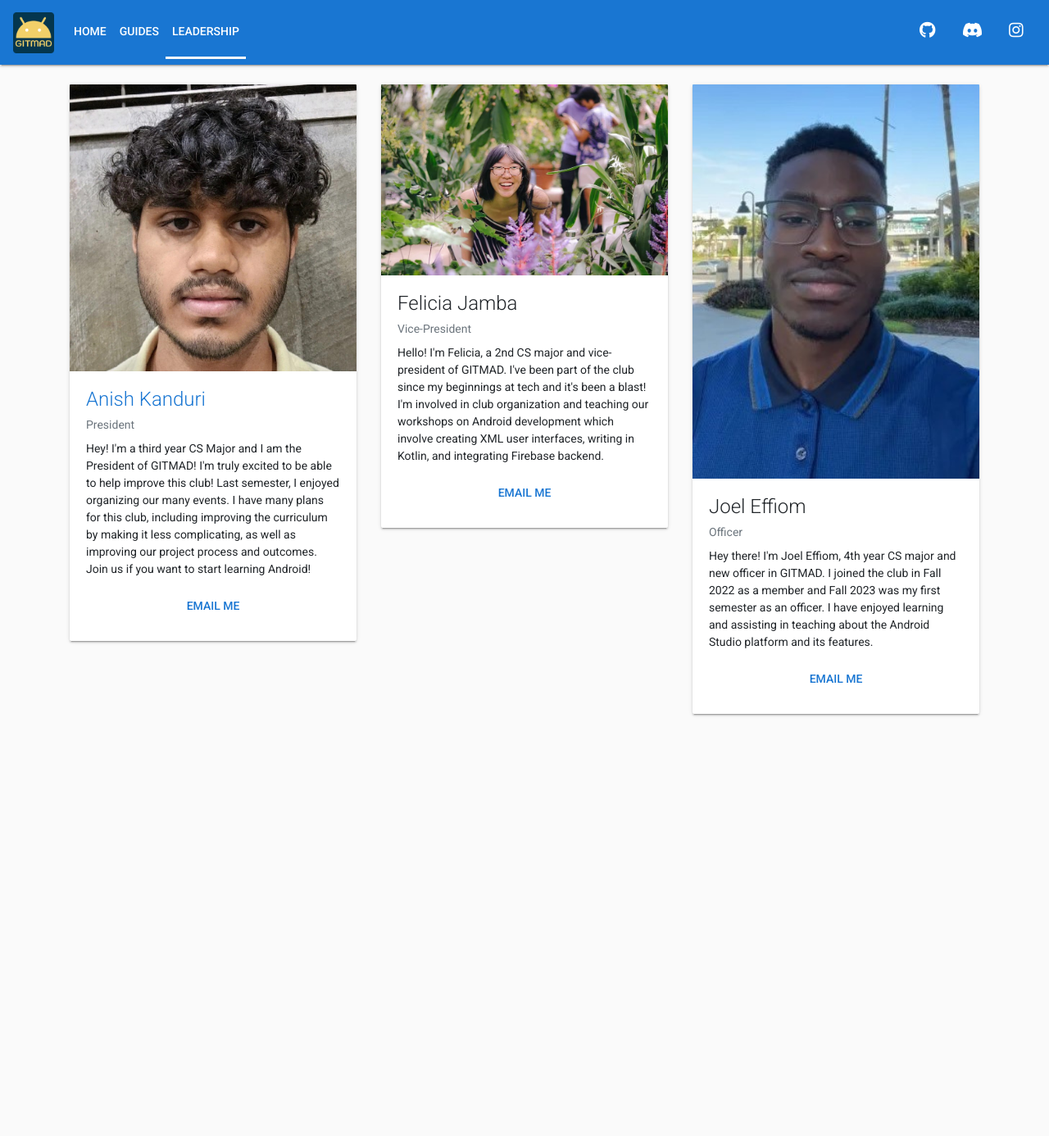
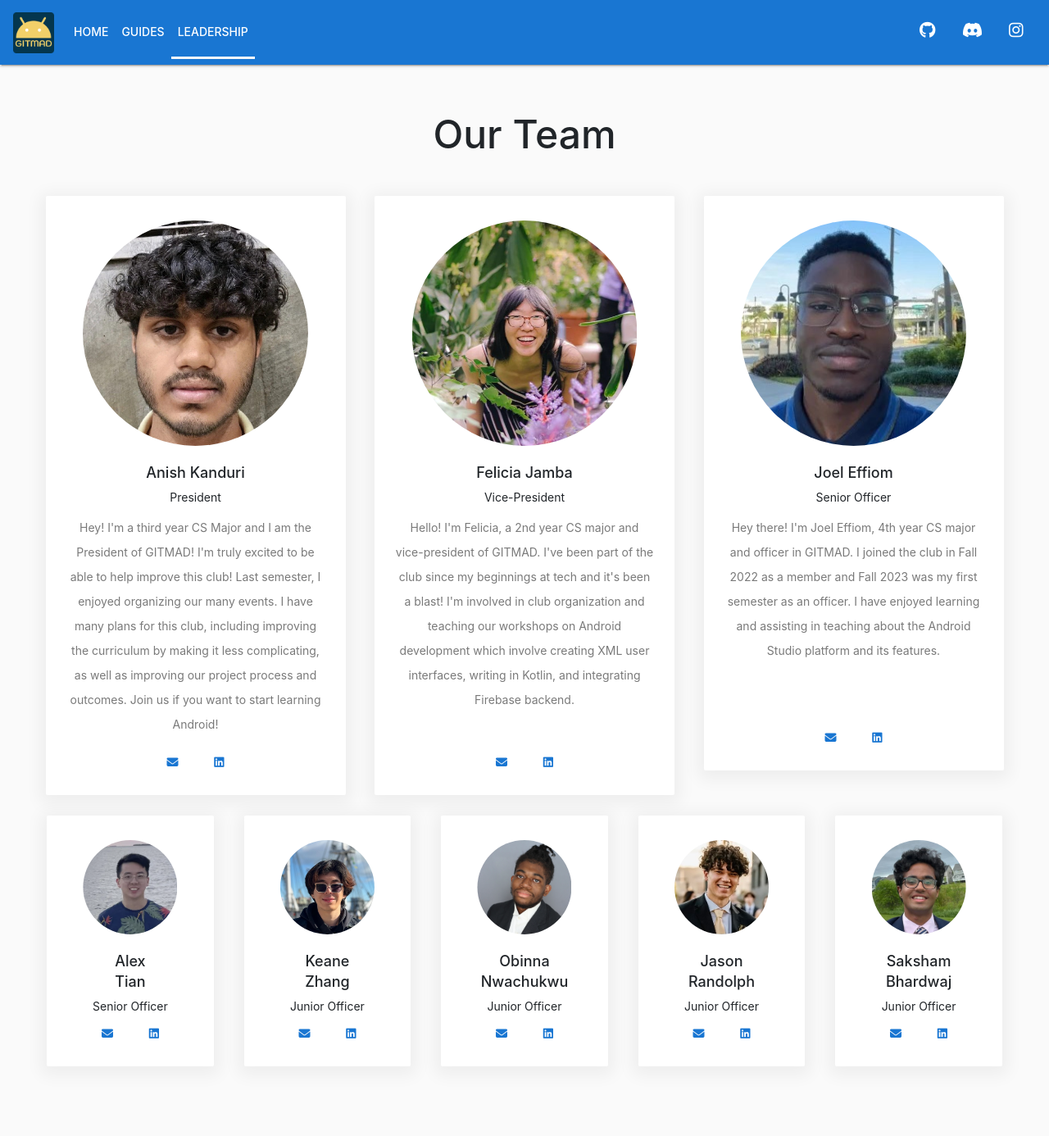
Before and after one commit to git-mad/gitmad.github.io, a Jekyll site: the page built from about.html, in a window 1280 px wide. Shown: the whole page at 82% size. Built offline with Jekyll 4.4.1, drawn with Linux system fonts in a browser that asks for light colours; nearby versions of some CDN libraries; before the commit the page ends 900 px from its top, so only the background shows below that.

Commit message:
updated officer page

```diff
--- a/_data/officers.yml
+++ b/_data/officers.yml
@@ -2,13 +2,15 @@
 #   picture: /assets/images/officers/kkannampully.jpg
 #   email: kkannampully@gatech.edu
 #   position: President
-#   bio: Hey! I'm a second year CS Major and I am one of your Co-Presidents of GITMAD! I'm truly excited to be able to help improve this club! Last semester, I was the Events Coordinator and I was able to set up many Android-related Tech Talks with big companies such as Microsoft, State Farm, Capital One, UPS, and more! I have many plans for this club, including improving the curriculum by making it less complicating, as well as many more Tech talks throughout the year (so make sure to bring your resumes). Join us if you want to start learning Android!
+#   bio: Hey! I'm a second year CS Major and I am one of your Co-Presidents of GITMAD! I'm truly excited to be able to help improve this club! Last semester, I was the Events Coordinator and I was able to set up many Android-related Tech Talks with big companies such as Microsoft, State Farm, Capital One, UPS, and more! I have many plans for this club, including improving
+#        the curriculum by making it less complicating, as well as many more Tech talks throughout the year (so make sure to bring your resumes). Join us if you want to start learning Android!
 
 # - name: Fuad Youssef
 #   picture: /assets/images/officers/fyoussef.jpg
 #   email: fuadyoussef@gatech.edu
 #   position: Officer
-#   bio: Hello, I’m Fuad. I’m a CS and Chinese major. I founded and worked on my high school’s app team and work at Neopod currently. I’m most experienced in Java but have been trying to use Kotlin recently. I enjoy hackathons and have been trying to get into teaching.  My main interests are in how the user should be interacting with the app and project design/management. Please reach out if you have any questions or would like to talk!
+#   bio: Hello, I’m Fuad. I’m a CS and Chinese major. I founded and worked on my high school’s app team and work at Neopod currently. I’m most experienced in Java but have been trying to use Kotlin recently. I enjoy hackathons and have been trying to get into teaching.  My main interests are in how the user should be interacting with the app and project design/management.
+#        Please reach out if you have any questions or would like to talk!
 
 # - name:
 #   picture:
@@ -34,7 +36,9 @@
 #   picture: /assets/images/officers/aveerappan.jpg
 #   email: akashpl2002@outlook.com
 #   position: Officer
-#   bio: Hello, I am Akash, and I am a freshman at Georgia Institute of Technology. I have been coding since eighth grade, and it has always been my goal to impact those around me with technology and computer science. When I moved to the US initially in eighth grade from India, the relative "newness" of everything was astonishing and overwhelming, and something more stable and static like learning to code from home gave me a sense of purpose and a medium of connecting to other similar-minded individuals. And this is the energy that I have been leveraging ever since to build community-inspired software and products that helps and empowers people with computer science. I am excited to have been appointed as technical officer at GITMAD, and it is my absolute pleasure to have the opportunity to work with you and build some incredible apps!
+#   bio: Hello, I am Akash, and I am a freshman at Georgia Institute of Technology. I have been coding since eighth grade, and it has always been my goal to impact those around me with technology and computer science. When I moved to the US initially in eighth grade from India, the relative "newness" of everything was astonishing and overwhelming, and something more stable and
+#        static like learning to code from home gave me a sense of purpose and a medium of connecting to other similar-minded individuals. And this is the energy that I have been leveraging ever since to build community-inspired software and products that helps and empowers people with computer science. I am excited to have been appointed as technical officer at GITMAD, and it
+#        is my absolute pleasure to have the opportunity to work with you and build some incredible apps!
 
 - name: Anish Kanduri
   website: https://www.linkedin.com/in/anish-kanduri/
@@ -42,15 +46,55 @@
   email: akanduri3@gatech.edu
   position: President
   bio: Hey! I'm a third year CS Major and I am the President of GITMAD! I'm truly excited to be able to help improve this club! Last semester, I enjoyed organizing our many events. I have many plans for this club, including improving the curriculum by making it less complicating, as well as improving our project process and outcomes. Join us if you want to start learning Android!
+  newline: 0
 
 - name: Felicia Jamba
-  picture: /assets/images/officers/fjamba.jpg
+  website: https://www.linkedin.com/in/fjamba/
+  picture: /assets/images/officers/fjamba.jpeg
   email: fjamba@gatech.edu
   position: Vice-President
-  bio: Hello! I'm Felicia, a 2nd CS major and vice-president of GITMAD. I've been part of the club since my beginnings at tech and it's been a blast! I'm involved in club organization and teaching our workshops on Android development which involve creating XML user interfaces, writing in Kotlin, and integrating Firebase backend.
+  bio: Hello! I'm Felicia, a 2nd year CS major and vice-president of GITMAD. I've been part of the club since my beginnings at tech and it's been a blast! I'm involved in club organization and teaching our workshops on Android development which involve creating XML user interfaces, writing in Kotlin, and integrating Firebase backend.
+  newline: 2
 
 - name: Joel Effiom
+  website: https://www.linkedin.com/in/joel-effiom-b148631b3
   picture: /assets/images/officers/jeffiom.jpg
   email: jeffiom3@gatech.edu
-  position: Officer
-  bio: Hey there! I'm Joel Effiom, 4th year CS major and new officer in GITMAD. I joined the club in Fall 2022 as a member and Fall 2023 was my first semester as an officer. I have enjoyed learning and assisting in teaching about the Android Studio platform and its features.
+  position: Senior Officer
+  bio: Hey there! I'm Joel Effiom, 4th year CS major and officer in GITMAD. I joined the club in Fall 2022 as a member and Fall 2023 was my first semester as an officer. I have enjoyed learning and assisting in teaching about the Android Studio platform and its features.
+  newline: 3
+
+- firstName: Alex
+  lastName: Tian
+  website: https://www.linkedin.com/in/atian9/
+  picture: /assets/images/officers/atian.png
+  email: atian9@gatech.edu
+  position: Senior Officer
+
+- firstName: Keane
+  lastName: Zhang
+  website: https://www.linkedin.com/in/zhang-ke-wei/
+  picture: /assets/images/officers/kzhang.jpg
+  email: kzhang607@gatech.edu
+  position: Junior Officer
+
+- firstName: Obinna
+  lastName: Nwachukwu
+  website: https://www.linkedin.com/in/obinnanwachukwugt/
+  picture: /assets/images/officers/onwachukwu.png
+  email: obinna@gatech.edu
+  position: Junior Officer
+
+- firstName: Jason
+  lastName: Randolph
+  website: https://www.linkedin.com/in/jason-randolph
+  picture: /assets/images/officers/jrandolph.jpg
+  email: jrandolph33@gatech.edu
+  position: Junior Officer
+
+- firstName: Saksham
+  lastName: Bhardwaj
+  website: https://www.linkedin.com/in/sakshambgt/
+  picture: /assets/images/officers/sbhardwaj.jpg
+  email: sbhardwaj73@gatech.edu
+  position: Junior Officer
--- a/about.html
+++ b/about.html
@@ -3,31 +3,86 @@ layout: default
 permalink: /about/
 ---
 
-<div class="container">
-	<br>
-	<div class="row">
-	  {% for officer in site.data.officers %}
-		<div class="col-md-4">
-		  <div class="card mb-4">
-			{% if officer.picture != null %}
-            	<img class="card-img-top" src="{{ officer.picture }}" alt="Picture of {{ officer.name }}">
-			{% else %}
+<head>
+	<link rel="stylesheet" type="text/css" href="/assets/css/style.css">
+	<link rel="stylesheet" type="text/css" href="/assets/css/responsive.css">
+	<script src="https://kit.fontawesome.com/42ad7e6248.js" crossorigin="anonymous"></script>
+</head>
+
+<div class="responsive-container-block container">
+	<p class="text-blk team-head-text">
+	  Our Team
+	</p>
+	<div class="responsive-container-block" style="width: 100%;">
+	  {% for officer in site.data.officers limit:3 %}
+		<div class="responsive-cell-block wk-desk-4 wk-ipadp-4 wk-tab-6 wk-mobile-12 card-container top-row">
+		  <div class="card">
+			<div class="exec-image-wrapper">
+			  {% if officer.picture != null %}
+				<img class="team-member-image" src="{{ officer.picture }}" alt="Picture of {{ officer.name }}">
+			  {% else %}
 				<img class="card-img-top" src="/assets/images/officers/default.png" alt="Picture of {{ officer.name }}">
-			{% endif %}
-			<div class="card-body">
-			  {% if officer.website == null %}
-				<h5 class="card-title">{{ officer.name }}</h5>
-			  {% else %}
-				<a href="{{ officer.website }}"><h5 class="card-title">{{ officer.name }}</h5></a>
 			  {% endif %}
-			  <p class="card-subtitle mb-2 text-muted">{{ officer.position }}</p>
-			  <p class="card-text">{{ officer.bio }}</p>
-			  {% if officer.email != null %}
-				<a href="mailto:{{ officer.email }}" class="btn btn-primary btn-block">email me</a>
+			</div>
+			<p class="text-blk name">
+			  {{ officer.name }}
+			</p>
+			<p class="text-blk position">
+			  {{ officer.position }}
+			</p>
+			<p class="text-blk feature-text">
+			  {{ officer.bio }}
+			  {% for _ in (1..officer.newline) %}
+				<br>
+			  {% endfor %}
+			</p>
+			<div class="social-icons">
+			  <a href="mailto:{{ officer.email }}" target="_blank">
+				<i class="fa-solid fa-envelope"></i>
+			  </a>
+			  {% if officer.website != null %}
+			    <a href="{{ officer.website }}" target="_blank">
+				  <i class="fa-brands fa-linkedin"></i>
+			    </a>
 			  {% endif %}
 			</div>
 		  </div>
 		</div>
 	  {% endfor %}
+
+	  {% assign skipped_count = 0 %}
+	  {% for officer in site.data.officers %}
+		{% if skipped_count < 3 %}
+		  {% assign skipped_count = skipped_count | plus: 1 %}
+		{% else %}
+		  <div class="responsive-cell-block wk-desk-2 wk-ipadp-2 wk-tab-4 wk-mobile-12 card-container">
+			<div class="card">
+			  <div class="team-image-wrapper">
+				{% if officer.picture != null %}
+				  <img class="team-member-image" src="{{ officer.picture }}" alt="Picture of {{ officer.name }}">
+				{% else %}
+				  <img class="card-img-top" src="/assets/images/officers/default.png" alt="Picture of {{ officer.name }}">
+				{% endif %}
+			  </div>
+			  <p class="text-blk name">
+				{{ officer.firstName }}<br>{{officer.lastName}}
+			  </p>
+			  <p class="text-blk position">
+				{{ officer.position }}
+			  </p>
+			  <div class="social-icons">
+				<a href="mailto:{{ officer.email }}" target="_blank">
+				  <i class="fa-solid fa-envelope"></i>
+				</a>
+				{% if officer.website != null %}
+				  <a href="{{ officer.website }}" target="_blank">
+					<i class="fa-brands fa-linkedin"></i>
+				  </a>
+				{% endif %}
+			  </div>
+			</div>
+		  </div>
+		{% endif %}
+	  {% endfor %}
 	</div>
   </div>
--- /dev/null
+++ b/assets/css/responsive.css
@@ -0,0 +1,211 @@
+@import url('https://fonts.googleapis.com/css2?family=Nunito:wght@200;300;400;600;700;800&amp;display=swap');
+
+*,
+*:before,
+*:after {
+  -moz-box-sizing: border-box;
+  -webkit-box-sizing: border-box;
+  box-sizing: border-box;
+}
+
+body {
+  margin: 0;
+}
+
+.wk-desk-1 {
+  width: 8.333333%;
+}
+
+.wk-desk-2 {
+  width: 16.666667%;
+}
+
+.wk-desk-3 {
+  width: 25%;
+}
+
+.wk-desk-4 {
+  width: 30%;
+}
+
+.wk-desk-5 {
+  width: 41.666667%;
+}
+
+.wk-desk-6 {
+  width: 50%;
+}
+
+.wk-desk-7 {
+  width: 58.333333%;
+}
+
+.wk-desk-8 {
+  width: 66.666667%;
+}
+
+.wk-desk-9 {
+  width: 75%;
+}
+
+.wk-desk-10 {
+  width: 83.333333%;
+}
+
+.wk-desk-11 {
+  width: 91.666667%;
+}
+
+.wk-desk-12 {
+  width: 100%;
+}
+
+@media (max-width: 1024px) {
+  .wk-ipadp-1 {
+    width: 8.333333%;
+  }
+
+  .wk-ipadp-2 {
+    width: 16.666667%;
+  }
+
+  .wk-ipadp-3 {
+    width: 25%;
+  }
+
+  .wk-ipadp-4 {
+    width: 30%;
+  }
+
+  .wk-ipadp-5 {
+    width: 41.666667%;
+  }
+
+  .wk-ipadp-6 {
+    width: 50%;
+  }
+
+  .wk-ipadp-7 {
+    width: 58.333333%;
+  }
+
+  .wk-ipadp-8 {
+    width: 66.666667%;
+  }
+
+  .wk-ipadp-9 {
+    width: 75%;
+  }
+
+  .wk-ipadp-10 {
+    width: 83.333333%;
+  }
+
+  .wk-ipadp-11 {
+    width: 91.666667%;
+  }
+
+  .wk-ipadp-12 {
+    width: 100%;
+  }
+}
+
+@media (max-width: 768px) {
+  .wk-tab-1 {
+    width: 8.333333%;
+  }
+
+  .wk-tab-2 {
+    width: 16.666667%;
+  }
+
+  .wk-tab-3 {
+    width: 25%;
+  }
+
+  .wk-tab-4 {
+    width: 33.333333%;
+  }
+
+  .wk-tab-5 {
+    width: 41.666667%;
+  }
+
+  .wk-tab-6 {
+    width: 50%;
+  }
+
+  .wk-tab-7 {
+    width: 58.333333%;
+  }
+
+  .wk-tab-8 {
+    width: 66.666667%;
+  }
+
+  .wk-tab-9 {
+    width: 75%;
+  }
+
+  .wk-tab-10 {
+    width: 83.333333%;
+  }
+
+  .wk-tab-11 {
+    width: 91.666667%;
+  }
+
+  .wk-tab-12 {
+    width: 100%;
+  }
+}
+
+@media (max-width: 500px) {
+  .wk-mobile-1 {
+    width: 8.333333%;
+  }
+
+  .wk-mobile-2 {
+    width: 16.666667%;
+  }
+
+  .wk-mobile-3 {
+    width: 25%;
+  }
+
+  .wk-mobile-4 {
+    width: 33.333333%;
+  }
+
+  .wk-mobile-5 {
+    width: 41.666667%;
+  }
+
+  .wk-mobile-6 {
+    width: 50%;
+  }
+
+  .wk-mobile-7 {
+    width: 58.333333%;
+  }
+
+  .wk-mobile-8 {
+    width: 66.666667%;
+  }
+
+  .wk-mobile-9 {
+    width: 75%;
+  }
+
+  .wk-mobile-10 {
+    width: 83.333333%;
+  }
+
+  .wk-mobile-11 {
+    width: 91.666667%;
+  }
+
+  .wk-mobile-12 {
+    width: 100%;
+  }
+}
--- /dev/null
+++ b/assets/css/style.css
@@ -0,0 +1,132 @@
+* {
+    font-family: -apple-system, BlinkMacSystemFont, 'Segoe UI', Roboto, Oxygen, Ubuntu, Cantarell, 'Open Sans', 'Helvetica Neue', sans-serif;
+}
+
+  .responsive-cell-block {
+    min-height: 75px;
+  }
+
+  .text-blk {
+    margin-top: 0px;
+    margin-right: 0px;
+    margin-bottom: 0px;
+    margin-left: 0px;
+    line-height: 25px;
+  }
+
+  .responsive-container-block {
+    min-height: 75px;
+    height: fit-content;
+    width: 100%;
+    display: flex;
+    flex-wrap: wrap;
+    margin-top: 0px;
+    margin-right: auto;
+    margin-bottom: 0px;
+    margin-left: auto;
+    justify-content: space-evenly;
+  }
+
+  .team-head-text {
+    font-size: 48px;
+    font-weight: 500;
+    text-align: center;
+  }
+
+  .team-head-text {
+    line-height: 50px;
+    width: 100%;
+    margin-top: 0px;
+    margin-right: 0px;
+    margin-bottom: 50px;
+    margin-left: 0px;
+  }
+
+  .container {
+    max-width: 1380px;
+    margin-top: 60px;
+    margin-right: auto;
+    margin-bottom: 60px;
+    margin-left: auto;
+    padding-top: 0px;
+    padding-right: 30px;
+    padding-bottom: 0px;
+    padding-left: 30px;
+  }
+
+  .card {
+    text-align: center;
+    box-shadow: rgba(0, 0, 0, 0.05) 0px 4px 20px 7px;
+    display: flex;
+    flex-direction: column;
+    align-items: center;
+    padding-top: 30px;
+    padding-right: 25px;
+    padding-bottom: 30px;
+    padding-left: 25px;
+  }
+
+  .card-container {
+    width: 280px;
+    margin-top: 0px;
+    margin-right: 10px;
+    margin-bottom: 25px;
+    margin-left: 10px;
+  }
+
+  .name {
+    margin-top: 20px;
+    margin-right: 0px;
+    margin-bottom: 5px;
+    margin-left: 0px;
+    font-size: 18px;
+    font-weight: 500;
+  }
+
+  .position {
+    margin-top: 0px;
+    margin-right: 0px;
+    margin-bottom: 10px;
+    margin-left: 0px;
+  }
+
+  .top-row .feature-text {
+    margin-top: 0px;
+    margin-right: 0px;
+    margin-bottom: 20px;
+    margin-left: 0px;
+    color: rgb(122, 122, 122);
+    line-height: 30px;
+  }
+
+  .social-icons {
+    width: 70px;
+    display: flex;
+    justify-content: space-between;
+  }
+
+  .team-image-wrapper {
+    clip-path: circle(50% at 50% 50%);
+    width: 75%;
+    height: 75%;
+  }
+
+  .exec-image-wrapper {
+    clip-path: circle(50% at 50% 50%);
+    width: 87%;
+    height: 87%;
+  }
+
+  .team-member-image {
+    max-width: 100%;
+  }
+
+  @media (max-width: 500px) {
+    .card-container {
+      width: 100%;
+      margin-top: 0px;
+      margin-right: 0px;
+      margin-bottom: 25px;
+      margin-left: 0px;
+    }
+  }
```
Also changed, not shown: assets/images/officers/atian.png (added), assets/images/officers/fjamba.jpeg (added), assets/images/officers/fjamba.jpg (deleted), assets/images/officers/jeffiom.jpg, assets/images/officers/jrandolph.jpg (added), assets/images/officers/kzhang.jpg (added), assets/images/officers/onwachukwu.png (added), assets/images/officers/sbhardwaj.jpg (added).
